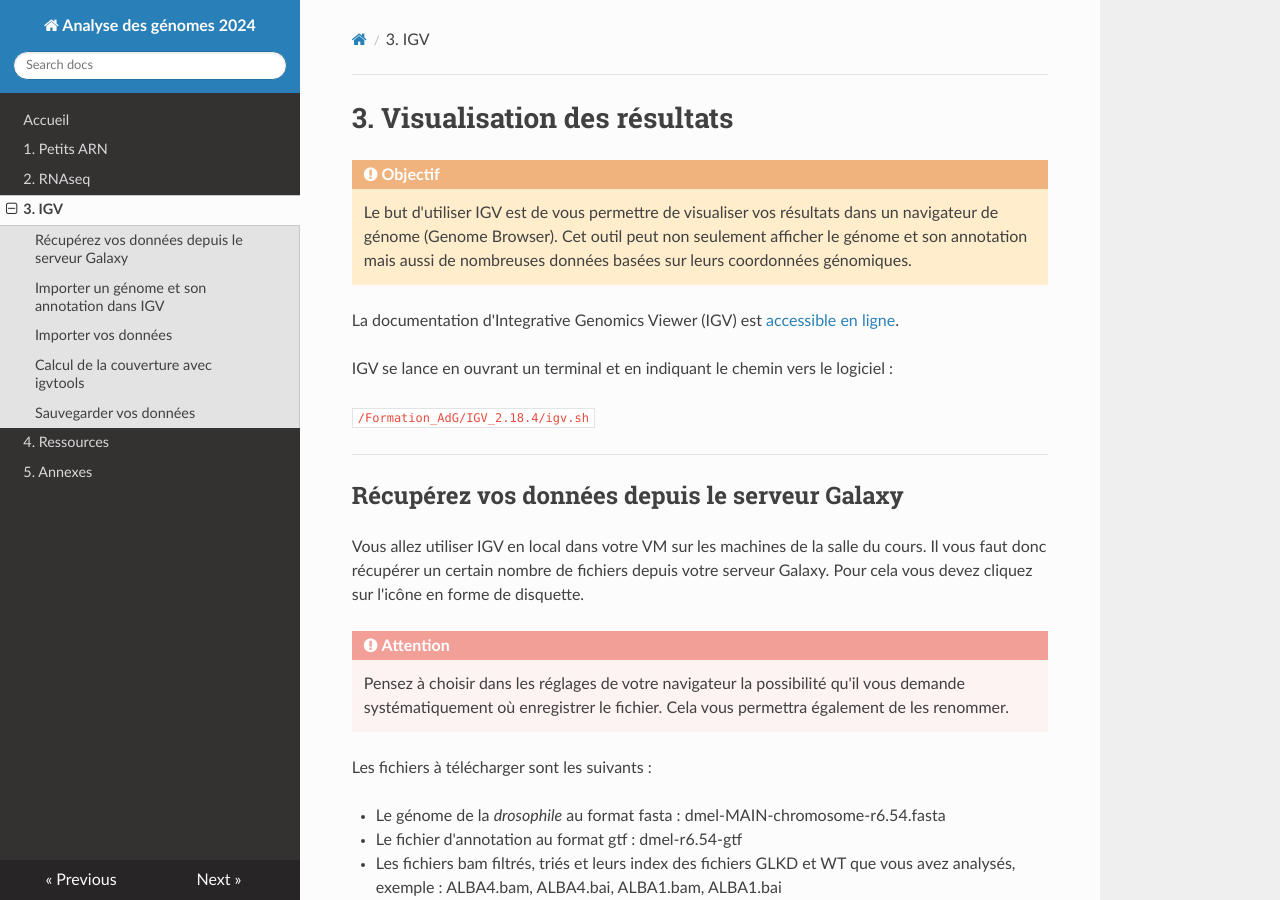
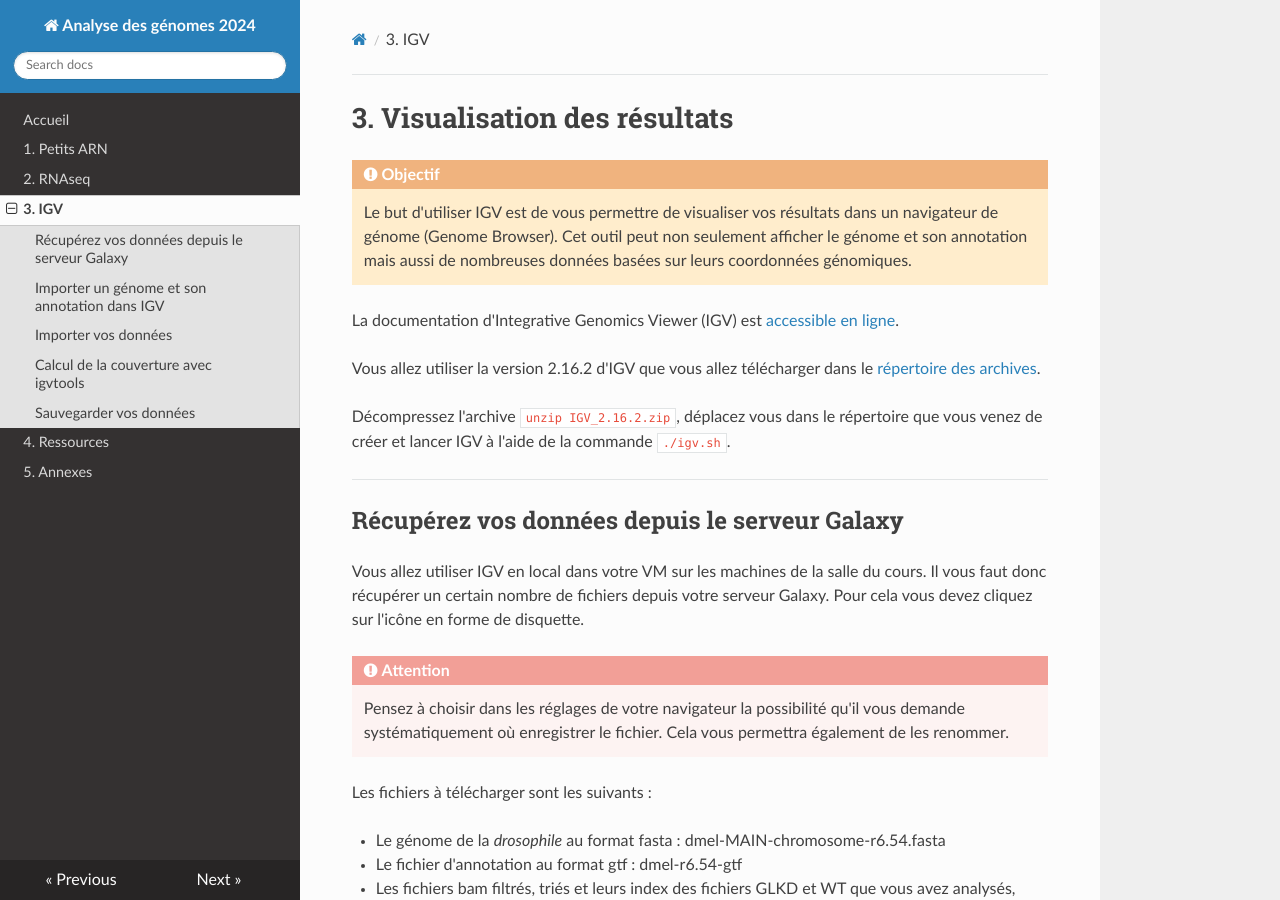
Before and after one commit to slecrom/AG2024, an MkDocs documentation site: the page built from docs/igv.md, in a window 1280 px wide and 900 px high. Built offline with MkDocs 1.6.1, drawn with Linux system fonts in a browser that asks for light colours; nearby versions of some CDN libraries.

Commit message:
Update igv.md

```diff
--- a/docs/igv.md
+++ b/docs/igv.md
@@ -6,10 +6,15 @@
 
 La documentation d'Integrative Genomics Viewer (IGV) est [accessible en ligne](https://software.broadinstitute.org/software/igv/).
 
+Vous allez utiliser la version 2.16.2 d'IGV que vous allez télécharger dans le [répertoire des archives](https://data.broadinstitute.org/igv/projects/downloads/2.16/).
+
+Décompressez l'archive `unzip IGV_2.16.2.zip`, déplacez vous dans le répertoire que vous venez de créer et lancer IGV à l'aide de la commande `./igv.sh`.
+
+<!--
 IGV se lance en ouvrant un terminal et en indiquant le chemin vers le logiciel :
 
 `/Formation_AdG/IGV_2.18.4/igv.sh`
-
+-->
 
 --------------------------------------------------------------------------------
 ## Récupérez vos données depuis le serveur Galaxy
```
